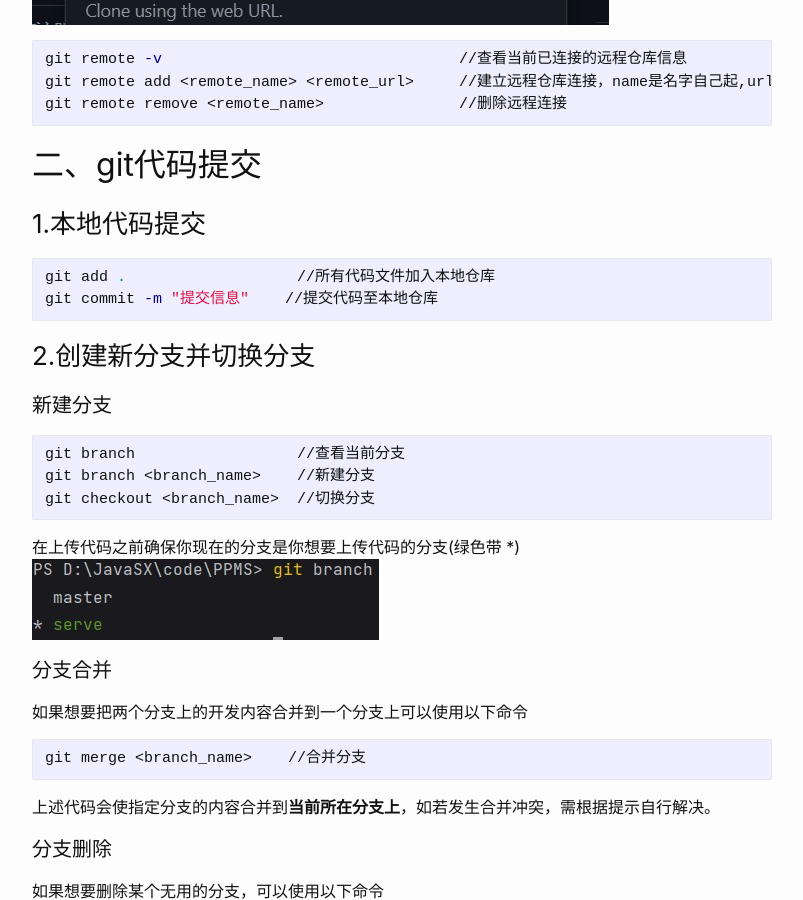
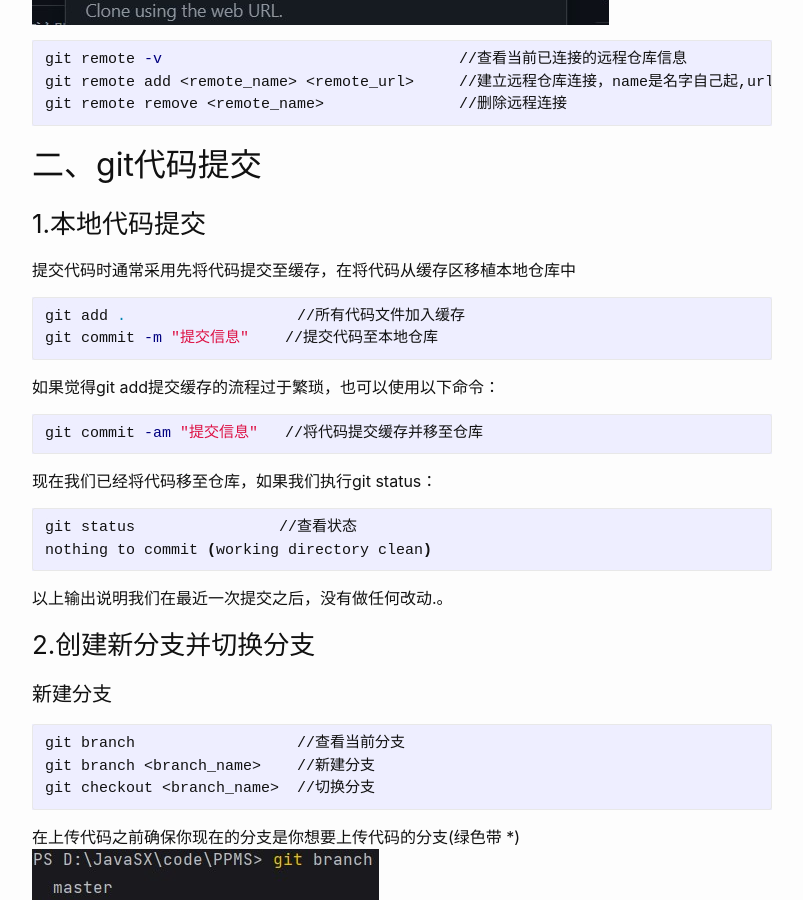
Before and after one commit to NothingWork/NothingWork.github.io, a Jekyll site: the page built from _posts/2024-06-13-Git常用命令与常见问题.markdown, in a window 1280 px wide and 900 px high, scrolled down 1083 px. Shown: the whole window, without its empty margins (238-1041 px from the left). Built offline with Jekyll 4.4.1, drawn with Linux system fonts in a browser that asks for light colours.

Commit message:
[update] 更新博客

````diff
--- a/_posts/2024-06-13-Git常用命令与常见问题.markdown
+++ b/_posts/2024-06-13-Git常用命令与常见问题.markdown
@@ -43,10 +43,27 @@ git remote remove <remote_name>               //删除远程连接
 
 ### 1.本地代码提交
 
+提交代码时通常采用先将代码提交至缓存，在将代码从缓存区移植本地仓库中
+
 ``` sh
-git add .                   //所有代码文件加入本地仓库
+git add .                   //所有代码文件加入缓存
 git commit -m "提交信息"    //提交代码至本地仓库
 ```
+
+如果觉得git add提交缓存的流程过于繁琐，也可以使用以下命令：
+
+```sh
+git commit -am "提交信息"   //将代码提交缓存并移至仓库
+```
+
+现在我们已经将代码移至仓库，如果我们执行git status：
+
+```sh
+git status                //查看状态
+nothing to commit (working directory clean)
+```
+
+以上输出说明我们在最近一次提交之后，没有做任何改动.。
 
 ### 2.创建新分支并切换分支
 
````
